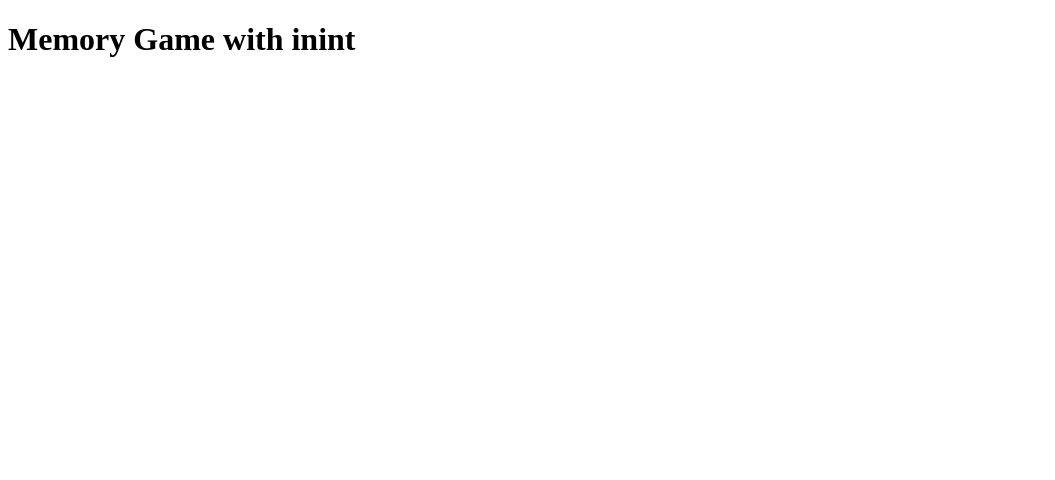
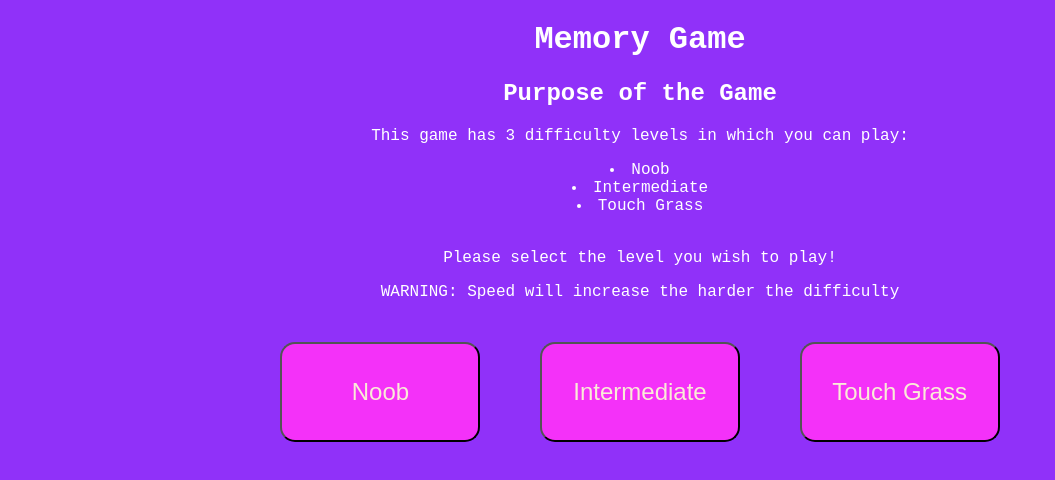
Before and after one commit to Ceaseless04/Card-Memory-Game, a plain HTML site: page Components/main_page.html in a window 1280 px wide. Shown: the whole page, without its empty margins (0-1055 px from the left). Drawn offline with Linux system fonts and the light colour scheme.

Commit message:
First initial commit

```diff
--- a/Components/main_page.html
+++ b/Components/main_page.html
@@ -5,8 +5,30 @@
     <meta http-equiv="X-UA-Compatible" content="IE=edge">
     <meta name="viewport" content="width=device-width, initial-scale=1.0">
     <title>Deliverable</title>
+    <link rel="stylesheet" href="/Card-Memory-Game/styles/mainStyle.css">
 </head>
 <body>
-    <h1>Memory Game with inint</h1>
+    <h1>Memory Game</h1>
+    <div class="page-container">
+        <div class="content">
+            <h2>Purpose of the Game</h2>
+                <p>This game has 3 difficulty levels in which you can play:</p>
+                <li>
+                    Noob
+                </li>
+                <li>
+                    Intermediate
+                </li>
+                <li>
+                    Touch Grass
+                </li>
+                <br>
+                <p>Please select the level you wish to play!</p>
+                <p>WARNING: Speed will increase the harder the difficulty</p>
+                <button class="button" type="button" id="noob">Noob</button>
+                <button class="button" type="button" id="mid">Intermediate</button>
+                <button class="button" type="button" id="touch-grass">Touch Grass</button>
+        </div>
+    </div>
 </body>
 </html>
--- /dev/null
+++ b/styles/mainStyle.css
@@ -0,0 +1,22 @@
+@import url(/Card-Memory-Game/styles/styles.css);
+
+.page-container {
+    /* justify-content: center;
+    width: 99vw;
+    height: 100vh; */
+}
+
+.button {
+    background-color: #f431f9;
+    width: 200px;
+    height: 100px;
+    font-size: 24px;
+    color: antiquewhite;
+    border-radius: 15px;
+    cursor: pointer;
+    margin: 25px;
+}
+
+.button:active {
+    background-color: blue;
+}
```
Also changed, not shown: Components/index.html (+2 -2 lines), scripts/script.js (renamed from script.js).
